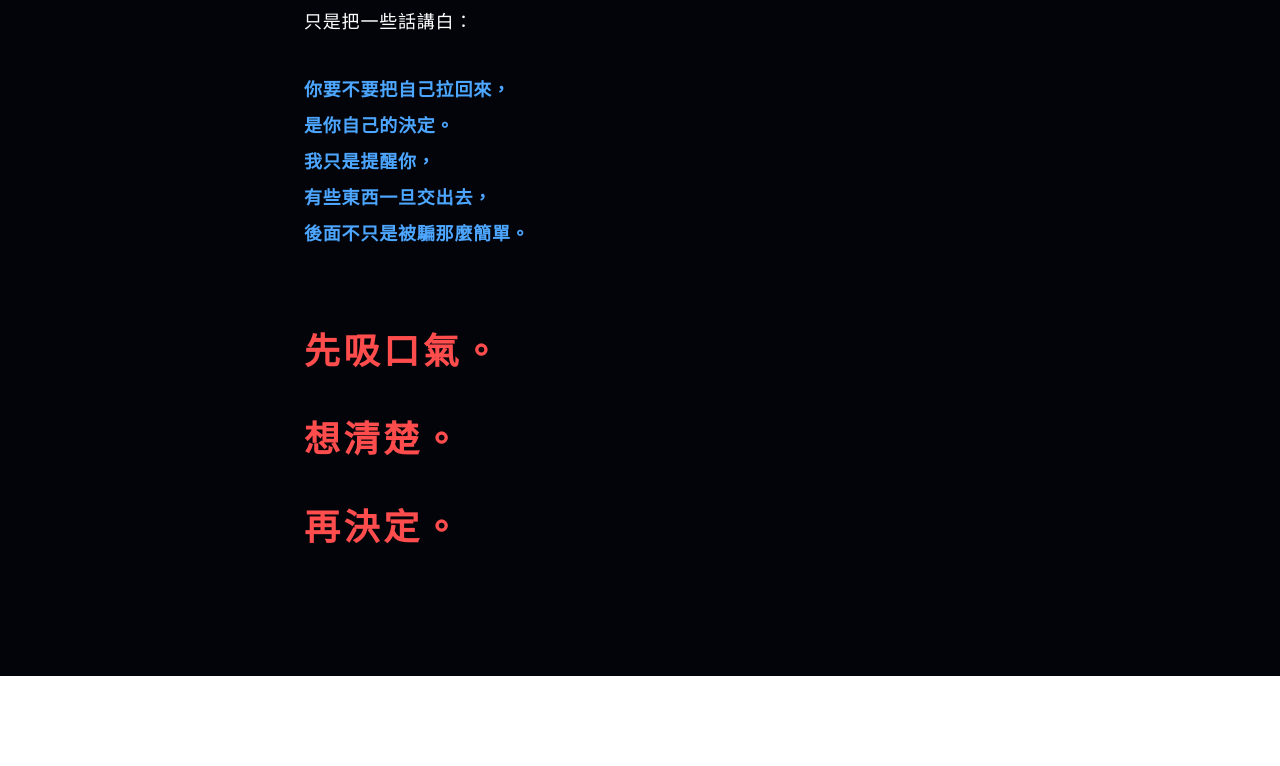
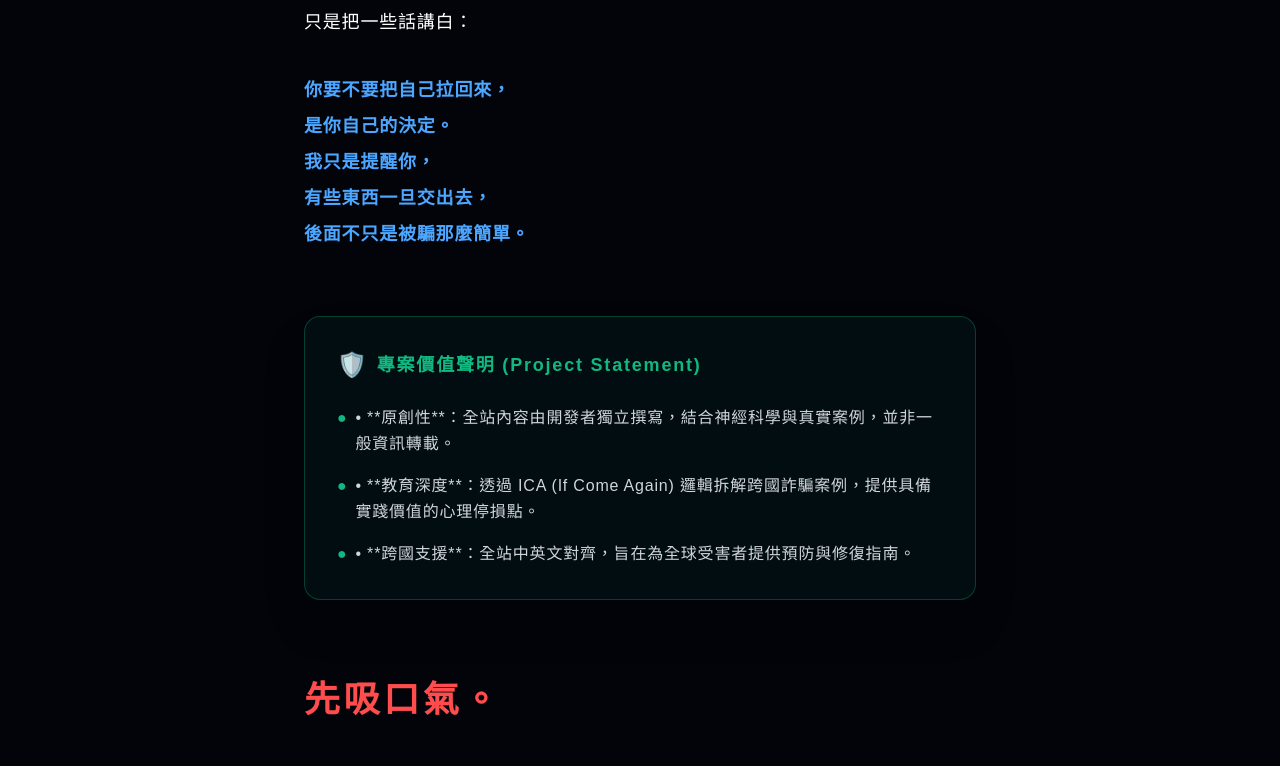
Before and after one commit to Alexshow1010/airness-web, a Next.js app: page /about in a window 1280 px wide. Shown: the part 1322-2088 px from the top of the page. Before the commit the page ends 1998 px from the top, so only its background shows below. Built offline with nearby package versions, Linux system fonts and the light colour scheme.

Commit message:
feat: finalize all content, UI polish and project statements for 6th audit

```diff
--- a/app/about/page.tsx
+++ b/app/about/page.tsx
@@ -4,9 +4,7 @@ import { useRouter } from 'next/navigation';
 import { motion } from 'framer-motion';
 import styles from './about.module.css';
 
-// 💥 這裡請引入你專案中用來抓取 locales 的 Hook 或 Context
-// 例如: import { useTranslation } from 'react-i18next';
-// 這裡我先模擬你的 i18n 邏輯，請依你的實際情況調整
+// 引入語系檔
 import zh from '../../locales/zh.json';
 import en from '../../locales/en.json';
 import { useState } from 'react';
@@ -14,13 +12,13 @@ import { useState } from 'react';
 export default function AboutPage() {
   const router = useRouter();
 
-  // 💥 這裡替換成你實際的語言狀態管理
+  // 語言狀態管理
   const [lang, setLang] = useState<'zh' | 'en'>('zh');
   const t = lang === 'zh' ? zh : en;
 
-  // 輔助函式：用來將 JSON 裡的 <br/> 轉換成實際的 HTML 換行
-  const renderHTML = (text: string) => {
-    return { __html: text };
+  // 輔助函式：處理 HTML 換行
+  const renderHTML = (text: string | undefined) => {
+    return { __html: text || "" };
   };
 
   return (
@@ -30,13 +28,13 @@ export default function AboutPage() {
       <div className={styles.nav}>
         <button
           onClick={() => router.push('/truth')}
-          className="text-gray-400 hover:text-white transition-colors tracking-widest text-sm flex items-center gap-2"
+          className="text-gray-400 hover:text-white transition-colors tracking-widest text-sm flex items-center gap-2 cursor-pointer"
         >
           <span>←</span> {t.about.back}
         </button>
         <button
           onClick={() => setLang(lang === 'zh' ? 'en' : 'zh')}
-          className="px-4 py-1.5 border border-white/20 hover:bg-white/10 rounded-full text-xs tracking-widest transition-colors uppercase"
+          className="px-4 py-1.5 border border-white/20 hover:bg-white/10 rounded-full text-xs tracking-widest transition-colors uppercase cursor-pointer"
         >
           {lang === 'zh' ? 'ENGLISH' : '中文'}
         </button>
@@ -50,7 +48,7 @@ export default function AboutPage() {
       >
         <h1 className={styles.title}>{t.about.title}</h1>
 
-        <div>
+        <div className="space-y-6">
           <p className={styles.paragraph} dangerouslySetInnerHTML={renderHTML(t.about.p1)} />
           <p className={styles.paragraph} dangerouslySetInnerHTML={renderHTML(t.about.p2)} />
           <p className={styles.paragraph} dangerouslySetInnerHTML={renderHTML(t.about.p3)} />
@@ -70,10 +68,35 @@ export default function AboutPage() {
             <p className={`${styles.paragraph} ${styles.soulText}`} dangerouslySetInnerHTML={renderHTML(t.about.p9)} />
           </div>
 
+          {/* ================= 專案價值聲明 (致 Google 審核員) ================= */}
+          <motion.div
+            initial={{ opacity: 0 }}
+            whileInView={{ opacity: 1 }}
+            className="mt-16 p-8 border border-[#10B981]/30 bg-[#10B981]/5 rounded-2xl text-left shadow-2xl"
+          >
+            <h3 className="text-[#10B981] font-black tracking-widest text-lg mb-6 flex items-center gap-2">
+              <span className="text-2xl">🛡️</span> {t.about.statement_title}
+            </h3>
+            <div className="space-y-4 text-gray-300 text-sm md:text-base leading-relaxed font-normal">
+              <p className="flex gap-2">
+                <span className="text-[#10B981] flex-shrink-0">●</span>
+                <span dangerouslySetInnerHTML={renderHTML(t.about.statement_1)} />
+              </p>
+              <p className="flex gap-2">
+                <span className="text-[#10B981] flex-shrink-0">●</span>
+                <span dangerouslySetInnerHTML={renderHTML(t.about.statement_2)} />
+              </p>
+              <p className="flex gap-2">
+                <span className="text-[#10B981] flex-shrink-0">●</span>
+                <span dangerouslySetInnerHTML={renderHTML(t.about.statement_3)} />
+              </p>
+            </div>
+          </motion.div>
+
           <div className={styles.actionBlock}>
-            <span dangerouslySetInnerHTML={renderHTML(t.about.breathe)} />
-            <span dangerouslySetInnerHTML={renderHTML(t.about.think)} />
-            <span dangerouslySetInnerHTML={renderHTML(t.about.decide)} />
+            <span className="font-black" dangerouslySetInnerHTML={renderHTML(t.about.breathe)} />
+            <span className="font-black" dangerouslySetInnerHTML={renderHTML(t.about.think)} />
+            <span className="font-black" dangerouslySetInnerHTML={renderHTML(t.about.decide)} />
           </div>
         </div>
       </motion.div>
--- a/locales/en.json
+++ b/locales/en.json
@@ -119,6 +119,7 @@
   "privacy_sec4_title": "4. Contact Us",
   "privacy_sec4_p": "If you have any questions about this Privacy Policy, please contact us at: oiklp1010@gmail.com",
 
+
   "about": {
     "title": "About Me",
     "p1": "I am no expert.<br/>Nor do I represent any organization.",
@@ -130,6 +131,10 @@
     "p7": "The hole isn't plugged, and you fall right in.<br/>Afterward comes the endless anxiety about money, family, and the judgment of others,<br/>dragging you down into an even worse hell.",
     "p8": "So, there is no motivational bullshit here.<br/>No fake sympathy.<br/>Just laying the facts bare:",
     "p9": "Whether you pull yourself back from the edge is your call.<br/>I’m just warning you—once you hand certain things over, the fallout is never just \"being scammed.\"",
+    "statement_title": "Project Value Statement",
+    "statement_1": "• **Originality**: All content is independently authored, combining neuroscience with real-world case studies—not generic information aggregation.",
+    "statement_2": "• **Educational Depth**: Deconstructs transnational fraud cases through ICA (If Come Again) logic, providing practical psychological stop-loss points.",
+    "statement_3": "• **Global Support**: Fully aligned in English and Chinese to provide prevention and recovery guides for a global audience.",
     "breathe": "Take a deep breath.",
     "think": "Think clearly.",
     "decide": "Then decide.",
--- a/locales/zh.json
+++ b/locales/zh.json
@@ -119,6 +119,7 @@
   "privacy_sec4_title": "4. 聯絡我們",
   "privacy_sec4_p": "如果您對本隱私權政策有任何疑問，請透過以下方式聯絡我們：oiklp1010@gmail.com",
 
+
   "about": {
     "title": "關於我",
     "p1": "我不是專家。<br/>也不代表任何單位。",
@@ -130,6 +131,10 @@
     "p7": "洞沒補起來，人先掉進去。<br/>後面還要煩惱錢、煩惱家人、煩惱別人的眼光，<br/>甚至一路被拖進更爛的地方。",
     "p8": "所以這裡不講勵志。<br/>也不裝關心。<br/>只是把一些話講白：",
     "p9": "你要不要把自己拉回來，<br/>是你自己的決定。<br/>我只是提醒你，<br/>有些東西一旦交出去，<br/>後面不只是被騙那麼簡單。",
+    "statement_title": "專案價值聲明 (Project Statement)",
+    "statement_1": "• **原創性**：全站內容由開發者獨立撰寫，結合神經科學與真實案例，並非一般資訊轉載。",
+    "statement_2": "• **教育深度**：透過 ICA (If Come Again) 邏輯拆解跨國詐騙案例，提供具備實踐價值的心理停損點。",
+    "statement_3": "• **跨國支援**：全站中英文對齊，旨在為全球受害者提供預防與修復指南。",
     "breathe": "先吸口氣。",
     "think": "想清楚。",
     "decide": "再決定。",
```
